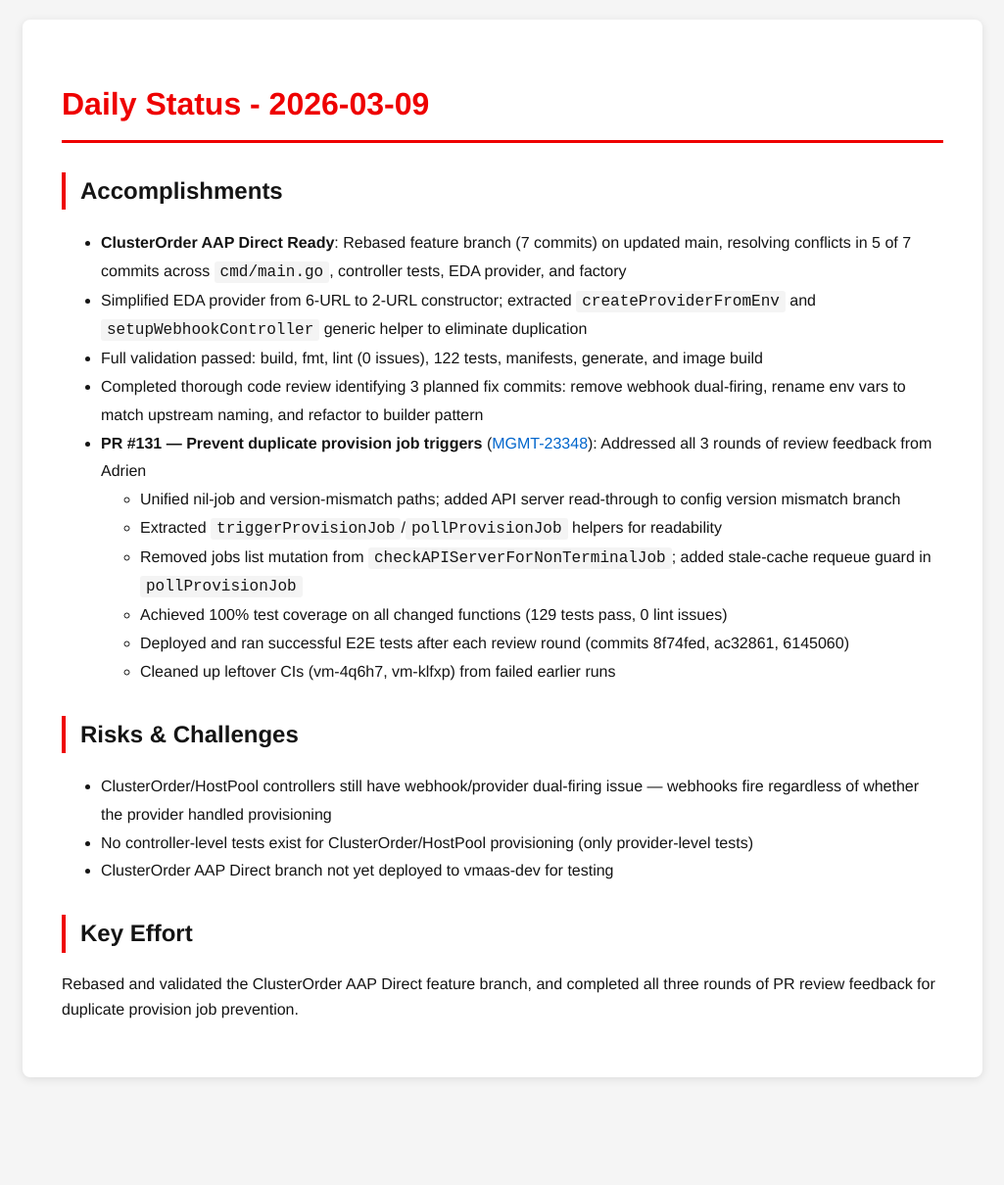
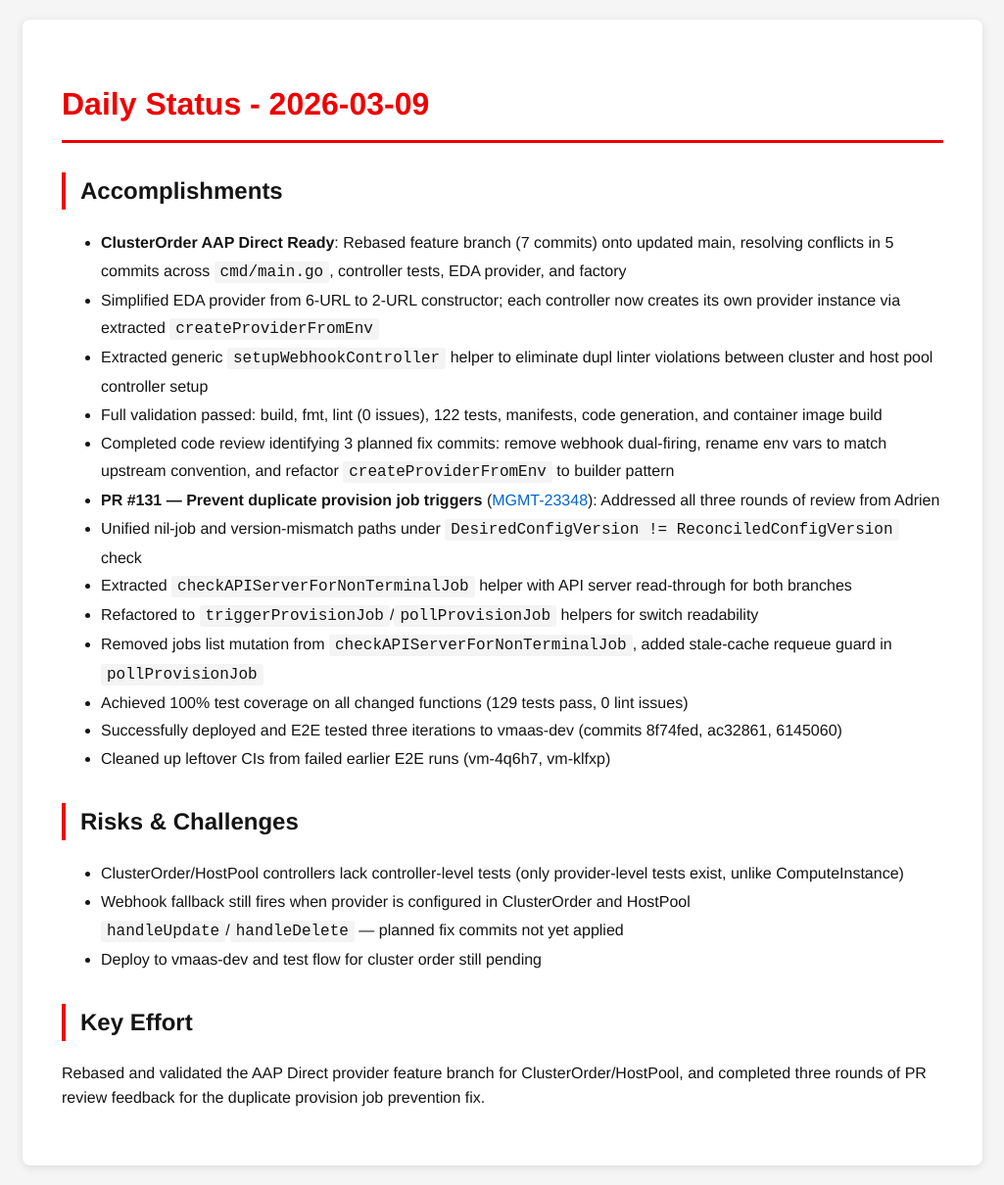
Before and after one commit to tzvatot/daily-status, a Jekyll site: the page built from 2026-03-09.md, in a window 1280 px wide. Shown: the whole page at 98% size, without its empty margins (127-1152 px from the left). Built offline with Jekyll 4.4.1, drawn with Linux system fonts in a browser that asks for light colours; before the commit the page ends 1120 px from its top, so only the background shows below that.

Commit message:
Daily status update - 2026-03-09

```diff
--- a/2026-03-09.md
+++ b/2026-03-09.md
@@ -7,22 +7,24 @@ date: 2026-03-09
 # Daily Status - 2026-03-09
 
 ## Accomplishments
-- **ClusterOrder AAP Direct Ready**: Rebased feature branch (7 commits) on updated main, resolving conflicts in 5 of 7 commits across `cmd/main.go`, controller tests, EDA provider, and factory
-- Simplified EDA provider from 6-URL to 2-URL constructor; extracted `createProviderFromEnv` and `setupWebhookController` generic helper to eliminate duplication
-- Full validation passed: build, fmt, lint (0 issues), 122 tests, manifests, generate, and image build
-- Completed thorough code review identifying 3 planned fix commits: remove webhook dual-firing, rename env vars to match upstream naming, and refactor to builder pattern
-- **PR #131 — Prevent duplicate provision job triggers** ([MGMT-23348](https://issues.redhat.com/browse/MGMT-23348)): Addressed all 3 rounds of review feedback from Adrien
-  - Unified nil-job and version-mismatch paths; added API server read-through to config version mismatch branch
-  - Extracted `triggerProvisionJob`/`pollProvisionJob` helpers for readability
-  - Removed jobs list mutation from `checkAPIServerForNonTerminalJob`; added stale-cache requeue guard in `pollProvisionJob`
-  - Achieved 100% test coverage on all changed functions (129 tests pass, 0 lint issues)
-  - Deployed and ran successful E2E tests after each review round (commits 8f74fed, ac32861, 6145060)
-  - Cleaned up leftover CIs (vm-4q6h7, vm-klfxp) from failed earlier runs
+- **ClusterOrder AAP Direct Ready**: Rebased feature branch (7 commits) onto updated main, resolving conflicts in 5 commits across `cmd/main.go`, controller tests, EDA provider, and factory
+- Simplified EDA provider from 6-URL to 2-URL constructor; each controller now creates its own provider instance via extracted `createProviderFromEnv`
+- Extracted generic `setupWebhookController` helper to eliminate dupl linter violations between cluster and host pool controller setup
+- Full validation passed: build, fmt, lint (0 issues), 122 tests, manifests, code generation, and container image build
+- Completed code review identifying 3 planned fix commits: remove webhook dual-firing, rename env vars to match upstream convention, and refactor `createProviderFromEnv` to builder pattern
+- **PR #131 — Prevent duplicate provision job triggers** ([MGMT-23348](https://issues.redhat.com/browse/MGMT-23348)): Addressed all three rounds of review from Adrien
+- Unified nil-job and version-mismatch paths under `DesiredConfigVersion != ReconciledConfigVersion` check
+- Extracted `checkAPIServerForNonTerminalJob` helper with API server read-through for both branches
+- Refactored to `triggerProvisionJob`/`pollProvisionJob` helpers for switch readability
+- Removed jobs list mutation from `checkAPIServerForNonTerminalJob`, added stale-cache requeue guard in `pollProvisionJob`
+- Achieved 100% test coverage on all changed functions (129 tests pass, 0 lint issues)
+- Successfully deployed and E2E tested three iterations to vmaas-dev (commits 8f74fed, ac32861, 6145060)
+- Cleaned up leftover CIs from failed earlier E2E runs (vm-4q6h7, vm-klfxp)
 
 ## Risks & Challenges
-- ClusterOrder/HostPool controllers still have webhook/provider dual-firing issue — webhooks fire regardless of whether the provider handled provisioning
-- No controller-level tests exist for ClusterOrder/HostPool provisioning (only provider-level tests)
-- ClusterOrder AAP Direct branch not yet deployed to vmaas-dev for testing
+- ClusterOrder/HostPool controllers lack controller-level tests (only provider-level tests exist, unlike ComputeInstance)
+- Webhook fallback still fires when provider is configured in ClusterOrder and HostPool `handleUpdate`/`handleDelete` — planned fix commits not yet applied
+- Deploy to vmaas-dev and test flow for cluster order still pending
 
 ## Key Effort
-Rebased and validated the ClusterOrder AAP Direct feature branch, and completed all three rounds of PR review feedback for duplicate provision job prevention.
+Rebased and validated the AAP Direct provider feature branch for ClusterOrder/HostPool, and completed three rounds of PR review feedback for the duplicate provision job prevention fix.
```
